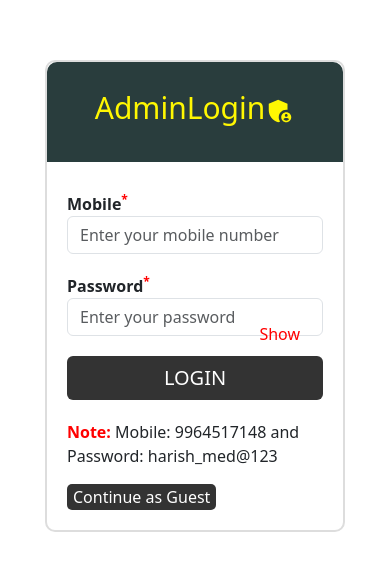
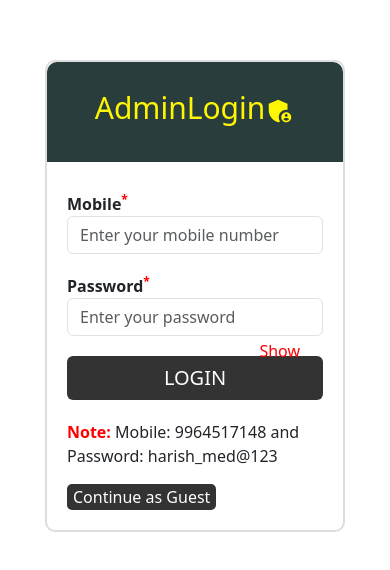
Before and after one commit to manoharbondalapati/avikaProject, a React (Create React App) app: page /adminlogin in a window 390 px wide. Shown: the part 126-696 px from the top of the page. Built offline with nearby package versions, Linux system fonts and the light colour scheme.

Commit message:
Update AdminLogin.css

```diff
--- a/src/components/admin/AdminLogin.css
+++ b/src/components/admin/AdminLogin.css
@@ -75,7 +75,7 @@ label {
   .shows-password {
     position: absolute;
     right: 90px;
-    top: 54.5%;
+    top: 56.5%;
     transform: translateY(-50%);
     cursor: pointer;
     background-color: transparent;
@@ -94,7 +94,7 @@ label {
   .shows-password {
     position: absolute;
     right: 250px;
-    top: 52.3%;
+    top: 51.3%;
     transform: translateY(-50%);
     cursor: pointer;
     background-color: transparent;
```
